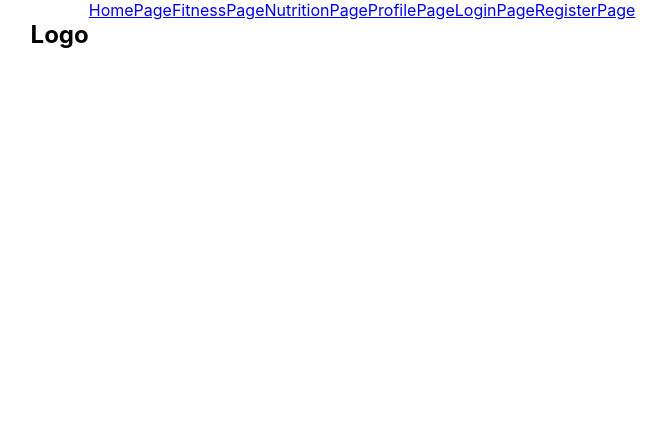
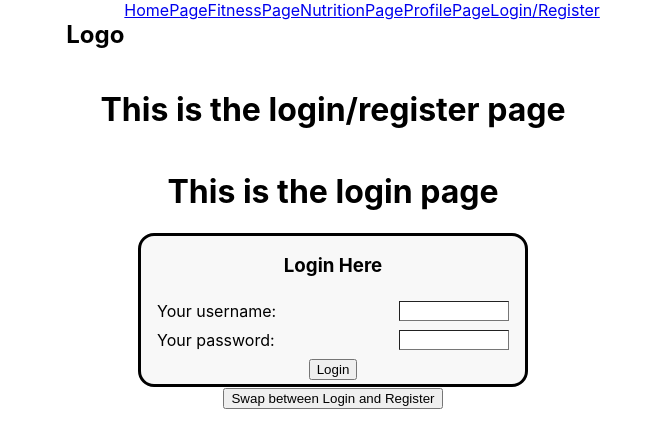
Before and after one commit to pht1207/capstone-fitness-app, a React (Create React App) app: page /LoginRegisterPage in a window 1280 px wide. Shown: the top 448 px of the page, without its empty margins (307-973 px from the left). Built offline with nearby package versions, Linux system fonts and the light colour scheme.

Commit message:
Adjust cors policy in server.js. Also created LoginRegister.js and added a ternary operator to it allowing users to display login.js or register.js depending on what they require

```diff
--- a/backend-code/server.js
+++ b/backend-code/server.js
@@ -6,8 +6,8 @@ const app = express();
 const jwt = require("jsonwebtoken");
 const cors = require('cors');
 const corsOptions ={
-    origin:'http://localhost:3000',
-    credentials:true,            //access-control-allow-credentials:true
+    origin:'*',
+    //credentials:true,            //access-control-allow-credentials:true
     optionSuccessStatus:200
 }
 app.use(cors(corsOptions));
--- a/src/App.js
+++ b/src/App.js
@@ -14,7 +14,7 @@ import RegisterPage from './pages/LoginRegistrationPage/RegisterPage';
 
 import NutritionPage from './pages/NutritionPage/NutritionPage';
 import ProfilePage from './pages/ProfilePage/ProfilePage';
-
+import LoginRegisterPage from './pages/LoginRegistrationPage/LoginRegister';
 
 function App() {
   localStorage.setItem("jwt", "eyJhbGciOiJIUzI1NiIsInR5cCI6IkpXVCJ9.eyJpZCI6MSwidXNlcm5hbWUiOiJ0ZXN0IiwiaWF0IjoxNzA4NDkzNjQ1LCJleHAiOjE3MTExNzIwNDV9.Efuj4QkwU5oxyr5EtHjZJx9RlmgueNeBnLYH41xboBQ")
@@ -30,10 +30,7 @@ function App() {
                 <Link to="/FitnessPage">FitnessPage</Link>
                 <Link to="/NutritionPage">NutritionPage</Link>
                 <Link to="/ProfilePage">ProfilePage</Link>
-                {/* Use state to make login button change to username and profile picture if user is logged in */}
-                <Link to="/LoginPage">LoginPage</Link>
-                <Link to="/RegisterPage">RegisterPage</Link>
-
+                <Link to="/LoginRegisterPage">Login/Register</Link>
             </nav>
 
             <Routes>
@@ -41,9 +38,7 @@ function App() {
                 <Route path="/FitnessPage" element={<FitnessPage />} />
                 <Route path="/NutritionPage" element={<NutritionPage />} />
                 <Route path="/ProfilePage" element={<ProfilePage />} />
-                <Route path="/LoginPage" element={<LoginPage />} />
-                <Route path="/RegisterPage" element={<RegisterPage />} />
-
+                <Route path="/LoginRegisterPage" element={<LoginRegisterPage />} />
             </Routes>
         </Router>
     </div>
--- a/src/pages/LoginRegistrationPage/LoginPage.css
+++ b/src/pages/LoginRegistrationPage/LoginPage.css
@@ -0,0 +1,37 @@
+.LoginPage{
+    display: flex;
+    flex-direction: column;
+    width: 100%;
+    height: 100%;
+}
+.LoginForm{
+    display: flex;
+    flex-direction: column;
+    align-self: center;
+    justify-content: space-around;
+    border-style: solid;
+    width: 30%;
+    border-radius: 1em;
+    background-color: rgba(245, 245, 245, 0.719);
+}
+
+.LoginForm label{
+    display: flex;
+    flex-direction: row;
+    justify-content: space-between;
+    margin:.3em;
+    margin-left: 1em;
+    margin-right: 1em;
+}
+.LoginForm button{
+    align-self: center;
+    margin:.3em;
+    margin-left: 1em;
+    margin-right: 1em;
+}
+
+.LoginForm label *{
+    width: 30%;
+    padding: .1em;
+    border-width: .1em;
+}
--- a/src/pages/LoginRegistrationPage/LoginPage.js
+++ b/src/pages/LoginRegistrationPage/LoginPage.js
@@ -1,34 +1,38 @@
 import './LoginPage.css'
-import RegisterPage from './RegisterPage';
+import axios from 'axios';
 
 function LoginPage() {
 
   //Your code to make the site functional goes in this empty space. The 'return()' below is what renders on the page (the html)
+  async function handleSubmit(event){
+    event.preventDefault();
+    console.log("form submitted");
+    const body = {
+      username:event.target[0].value,
+      password:event.target[1].value,
 
+    }
+    console.log(body)
+
+    const response = await axios.post("http://192.168.1.127:5008/login", body, {
+
+    })
+
+
+  }
 
 
 
   return (
     <div className="LoginPage">
         <h1>This is the login page</h1>
-        <form id="login">
-            <fieldset>
-                <legend>Login</legend>
-                    <label>Email: </label>
-                    <input type="email" name="email" placeholder="Email Address" required/>
-                    {/*<!--<span id="emailError" style="color:red"></span>-->*/}<br/>
-                    <label>Password: </label>
-                    <input type="password" name="password" placeholder="Password" required/>
-                    {/*<!--<span id="passwordError" style="color:red"></span>-->*/}<br/>
-                {/*<!--How to save the user information, so they can login?-->
-                <!--Forgot Password-->*/}
-                {/*<!--The system shall verify if an email exists, so that it doesn't tell people that an email and password is wrong, and they have more than one email, so they don't know which one.-->*/}
-                <a href="HomePage.js"><button type="submit">Login</button></a><br/>
-                <fieldset>
-                    <legend>Not registered to login?: </legend><br/><a href="RegisterPage.js"><button type="button" formnovalidate>Register</button></a>
-                </fieldset>
-            </fieldset>
+        <form className='LoginForm' onSubmit={handleSubmit}>
+          <h3>Login Here</h3>
+          <label>Your username: <input type='text'></input></label>
+          <label>Your password: <input type='text'></input></label>
+          <button type='submit'>Login</button>
         </form>
+
     </div>
   );
 }
--- /dev/null
+++ b/src/pages/LoginRegistrationPage/LoginRegister.js
@@ -0,0 +1,24 @@
+import './LoginPage.css'
+import axios from 'axios';
+import { useState } from 'react';
+import LoginPage from './LoginPage';
+import RegisterPage from './RegisterPage';
+
+function LoginRegisterPage() {
+
+    const [loginRegisterBoolean, setLoginRegisterBoolean] = useState(true)
+
+    function handleBoolean(){
+        setLoginRegisterBoolean(!loginRegisterBoolean);
+    }
+
+  return (
+    <div className="LoginRegisterPage">
+        <h1>This is the login/register page</h1>
+        {loginRegisterBoolean ? <LoginPage/> : <RegisterPage/>}
+        <label><button onClick={handleBoolean}>Swap between Login and Register</button></label>
+    </div>
+  );
+}
+
+export default LoginRegisterPage;
```
